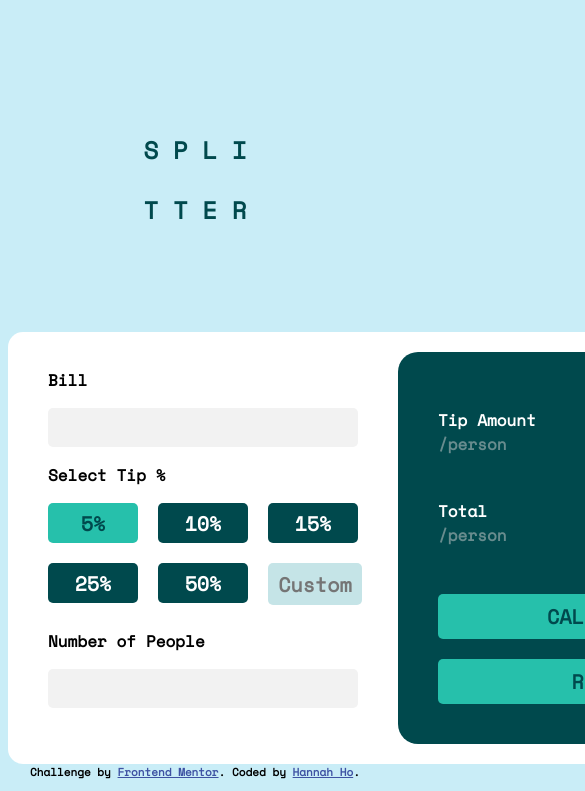
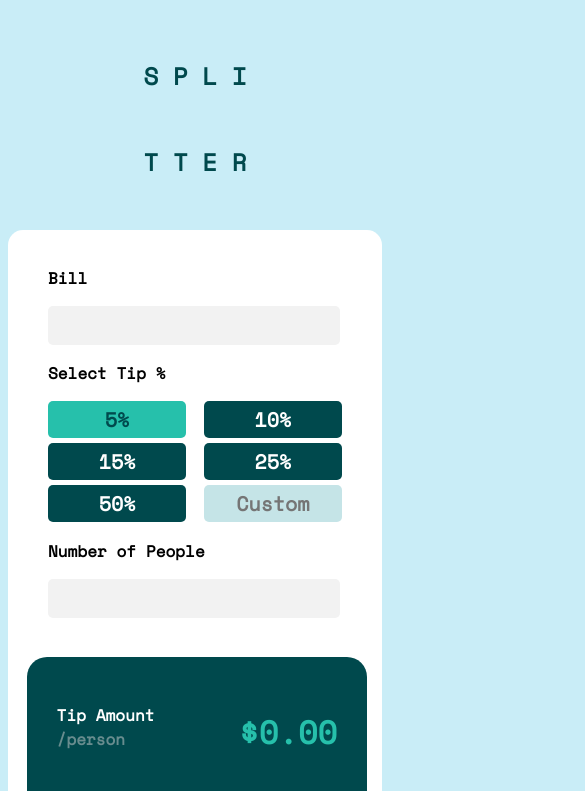
Before and after one commit to hannahhtn/tipcal.io, a plain HTML site: page index.html in a window 390 px wide. Both pictures are taken after a click on the button "5%". Shown: the top 791 px of the page, 585 px wide, since content can reach past the window. Drawn offline with nearby package versions, Linux system fonts and the light colour scheme.

Commit message:
completed mobile version and fixed issues

```diff
--- a/index.html
+++ b/index.html
@@ -12,9 +12,9 @@
 </head>
 
 <body>
-    <div id="app-name">
-        <p>S P L I</p>
-        <p>T T E R</p>
+    <div id="app-name-container">
+        <div class="app-name">S P L I</div>
+        <div class="app-name">T T E R</div>
     </div>
 
     <div class="container">
@@ -74,11 +74,10 @@
             </div>
         </div>
     </div>
-
-  <div class="attribution">
-    Challenge by <a href="https://www.frontendmentor.io?ref=challenge" target="_blank">Frontend Mentor</a>.
-    Coded by <a href="#">Hannah Ho</a>.
-  </div>
+    <div class="attribution">
+        Challenge by <a href="https://www.frontendmentor.io?ref=challenge" target="_blank">Frontend Mentor</a>.
+        Coded by <a href="#">Hannah Ho</a>.
+    </div>
   <script src="script.js"></script>
 </body>
 </html>
--- a/script.js
+++ b/script.js
@@ -41,6 +41,7 @@ document.querySelectorAll('.grid-item').forEach(item => {
     item.addEventListener('click', event => {
         //handle click
         const collection = document.getElementsByClassName("grid-item");
+        document.getElementById('tip-error').innerHTML = '';
 
         for(let i = 0; i < collection.length; i++)
         {
--- a/style.css
+++ b/style.css
@@ -9,11 +9,16 @@ body
     background-color: rgb(201, 237, 247);
 }
 
-#app-name
+#app-name-container
 {
-    text-align: center;
-    padding-top: 100px;
-    padding-bottom: 80px;
+    padding-bottom: 50px;
+}
+
+.app-name
+{
+    display: flex;
+    justify-content: center;
+    padding-top: 50px;
     font-size: 24px;
     color: hsl(183, 100%, 15%);
 }
@@ -30,7 +35,7 @@ body
     padding: 20px 0px;
 }
 
-.container .left
+div.left
 {
     padding: 0px 40px;
     padding-bottom: 20px;
@@ -61,16 +66,14 @@ body
 #tips
 {
     display: grid;
-    grid-template-rows: 50px 50px;
-    grid-template-columns: 80px 80px 80px;
+    grid-template-rows: 35px 35px;
+    grid-template-columns: 90px 90px 90px;
     grid-row-gap:    10px;
-    grid-column-gap: 30px;
+    grid-column-gap: 22px;
 }
 
 #tips .grid-item, #custom-input
 {
-    height: 40px;
-    width: 90px;
     font-size: 20px;
     text-align: center;
     border-radius: 5px;
@@ -85,7 +88,7 @@ body
     color: hsl(183, 100%, 15%);
 }
 
-.container .right
+div.right
 {
     background-color: hsl(183, 100%, 15%);
     width: 40%;
@@ -150,3 +153,39 @@ div .amount-num
 {
     color: hsl(228, 45%, 44%);
 }
+
+@media (max-width: 450px)
+{
+    .container
+    {
+        flex-direction: column;
+        width: 100%;
+    }
+
+    .input
+    {
+        width: 98%;
+    }
+
+    #tips
+    {
+        grid-template-rows: 40% 40% 40%;
+        grid-template-columns: 47% 47%;
+        grid-row-gap:    5%;
+        grid-column-gap: 6%;
+        padding-bottom: 10%;
+    }
+
+    #tips .grid-item, #custom-input
+    {
+        height: auto;
+        width: auto;
+    }
+
+    div.right
+    {
+        width: 75%;
+        margin: 5%;
+        padding: 8%;
+    }
+}
```
